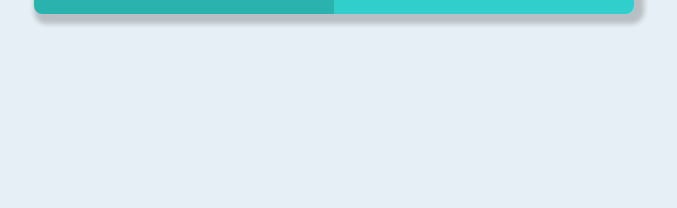
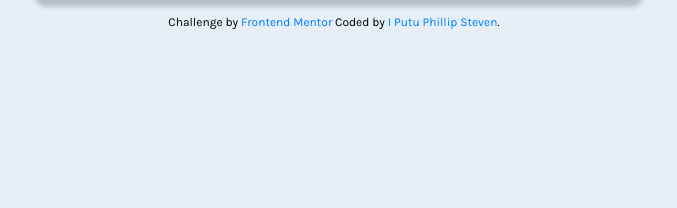
Before and after one commit to putuphillipsteven/single-price-grid, a plain HTML site: page index.html in a window 1280 px wide. Shown: the part 592-800 px from the top of the page, without its empty margins (306-983 px from the left). Drawn offline with nearby package versions, Linux system fonts and the light colour scheme.

Commit message:
Update attribution section

```diff
--- a/index.html
+++ b/index.html
@@ -46,6 +46,13 @@
         </div>
       </section>
     </main>
+    <section class="attribution">
+      Challenge by
+      <a href="https://www.frontendmentor.io?ref=challenge" target="_blank"
+        >Frontend Mentor</a
+      >
+      Coded by <a href="#">I Putu Phillip Steven</a>.
+    </section>
 
     <script
       src="https://code.jquery.com/jquery-3.2.1.slim.min.js"
--- a/styles.scss
+++ b/styles.scss
@@ -15,6 +15,7 @@ $font: "Karla", sans-serif;
 }
 body {
   display: flex;
+  flex-direction: column;
   align-items: center;
   justify-content: center;
   min-height: 100vh;
@@ -105,6 +106,11 @@ main.container {
     font-weight: 400;
   }
 }
+section.attribution {
+  font-size: 12px;
+  margin-top: 16px;
+  color: black;
+}
 
 $breakpoint-mobile: 460px;
 @media (max-width: $breakpoint-mobile) {
```
Also changed, not shown: styles.css, 1 other file.
